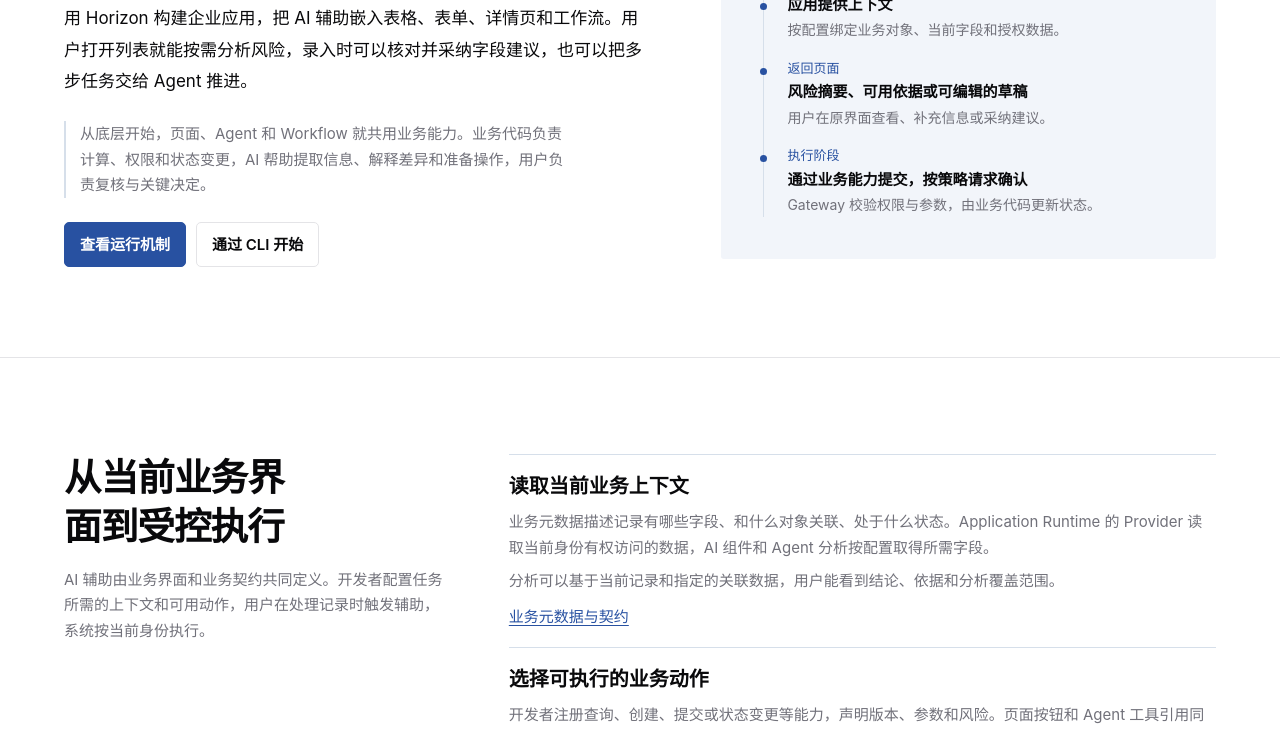
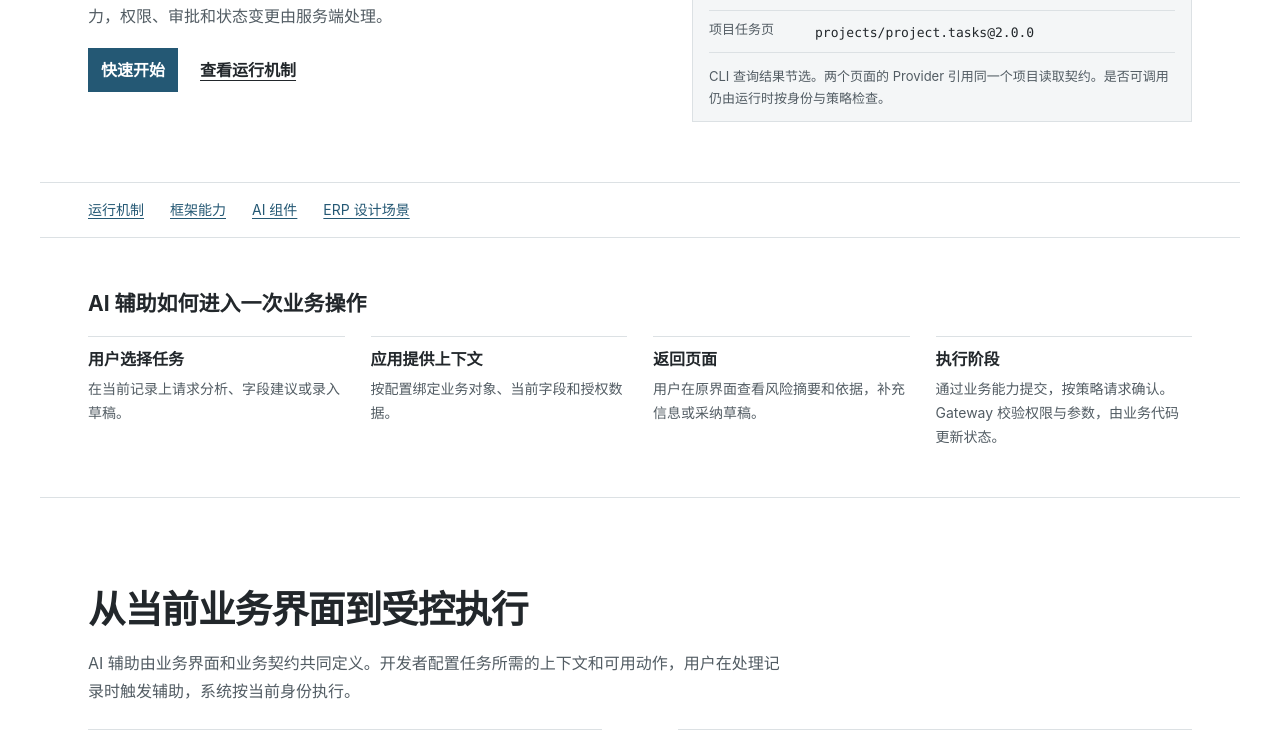
Before and after one commit to itophp/itophp.github.io, a plain HTML site: page index.html in a window 1280 px wide. Shown: the part 324-1056 px from the top of the page. Drawn offline with Linux system fonts and the light colour scheme.

Commit message:
Refine Horizon homepage and add CLI example

```diff
--- a/assets/home.css
+++ b/assets/home.css
@@ -1,173 +1,267 @@
+.home-page {
+  --bg: #ffffff;
+  --fg: #22272b;
+  --muted: #f2f4f4;
+  --muted-fg: #525c63;
+  --border: #dce1e4;
+}
+
+[data-theme="dark"] .home-page {
+  --bg: #181d21;
+  --fg: #f4f6f7;
+  --muted: #20272b;
+  --muted-fg: #bac3ca;
+  --border: #39434b;
+}
+
+.home-page .site-head {
+  background: var(--bg);
+  backdrop-filter: none;
+}
+
+.home-page .head-in {
+  height: 64px;
+}
+
+.home-page .wrap {
+  max-width: 1200px;
+  padding-inline: clamp(18px, 4vw, 48px);
+}
+
 .home-editorial {
-  --site-accent: #2851a1;
-  --site-surface: #f2f5fa;
-  --home-rule: #d6dfea;
+  --site-accent: #245874;
+  --site-surface: #f4f6f7;
+  font-size: 16px;
 }
 
 [data-theme="dark"] .home-editorial {
-  --site-accent: #a6c4ff;
-  --site-surface: #141c29;
-  --home-rule: #354259;
-}
-
-.home-editorial .wrap,
-.home-editorial > .wrap {
-  max-width: 1200px;
+  --site-accent: #9dd2ee;
+  --site-surface: #20272b;
 }
 
 .home-editorial .home-hero {
-  background: var(--bg);
-  padding-block: clamp(48px, 7vw, 96px);
+  padding-block: clamp(40px, 7vw, 86px) clamp(30px, 5vw, 60px);
+  background: none;
+  border: 0;
 }
 
-.home-editorial .hero-layout {
-  grid-template-columns: minmax(0, 1.08fr) minmax(0, .92fr);
-  gap: clamp(32px, 6vw, 84px);
+.home-lead {
+  display: grid;
+  grid-template-columns: minmax(0, 1.08fr) minmax(0, 1fr);
+  gap: clamp(28px, 5vw, 64px);
+  align-items: center;
 }
 
 .home-editorial h1 {
-  font-size: clamp(2.25rem, 4.2vw, 3.75rem);
-  line-height: 1.16;
+  max-width: 11em;
+  font-size: clamp(2.4rem, 4.75vw, 4rem);
+  font-weight: 700;
+  line-height: 1.17;
+  letter-spacing: -.038em;
   text-wrap: balance;
 }
 
-.home-editorial h1 span {
-  display: block;
+.home-editorial .hero-summary {
+  margin: 16px 0 0;
+  font-size: 16px;
+  line-height: 1.8;
 }
 
-.home-editorial .hero-summary {
-  color: var(--fg);
-  max-width: 34em;
-  line-height: 1.85;
+.cli-example {
+  margin: 0;
+  border: 1px solid var(--border);
+  background: var(--site-surface);
 }
 
-.home-editorial .hero-detail {
-  padding-left: 14px;
-  border-left: 2px solid var(--home-rule);
-  max-width: 34em;
+.cli-example figcaption,
+.cli-example > p {
+  padding: 12px 16px;
+}
+
+.cli-example figcaption {
+  font-size: 15px;
+  font-weight: 650;
+}
+
+.cli-command {
+  padding: 10px 16px;
+  overflow-x: auto;
+  color: var(--fg);
+  background: var(--bg);
+  border-block: 1px solid var(--border);
+  white-space: nowrap;
+}
+
+.cli-command span {
+  color: var(--site-accent);
+}
+
+.cli-example code {
+  font: 13px/1.6 ui-monospace, "SF Mono", Consolas, monospace;
+}
+
+.cli-output {
+  margin: 0 16px;
+}
+
+.cli-output > div {
+  display: grid;
+  grid-template-columns: 6em minmax(0, 1fr);
+  gap: 10px;
+  padding-block: 7px;
+  border-bottom: 1px solid var(--border);
+}
+
+.cli-output dt,
+.cli-example > p {
+  color: var(--muted-fg);
+  font-size: 13px;
+}
+
+.cli-output dd {
+  margin: 0;
+  overflow-wrap: anywhere;
+}
+
+.cli-example > p {
+  margin: 0;
+}
+
+.home-index {
+  display: flex;
+  flex-wrap: wrap;
+  gap: 8px 26px;
+  padding-block: 12px;
+  border-block: 1px solid var(--border);
+}
+
+.home-index a {
+  padding: 3px 0;
+  color: var(--site-accent);
+  font-size: 14px;
+}
+
+.home-editorial .home-actions {
+  gap: 10px 22px;
+  margin-top: 18px;
 }
 
 .home-editorial .action {
-  transition: background-color 180ms ease, border-color 180ms ease;
+  display: inline-flex;
+  align-items: center;
+  min-height: 44px;
+  padding: 8px 0;
+  border: 0;
+  border-radius: 0;
+  background: none;
+  text-decoration: underline;
+  text-underline-offset: .24em;
 }
 
 .home-editorial .action.primary {
+  padding-inline: 13px;
+  background: var(--site-accent);
   color: #fff;
-  background: #2851a1;
-  border-color: #2851a1;
+  text-decoration: none;
+}
+
+[data-theme="dark"] .home-editorial .action.primary {
+  color: var(--bg);
 }
 
 .home-editorial .action.primary:hover {
-  background: #1d3e80;
+  text-decoration: underline;
 }
 
-.home-editorial .contract-flow {
-  padding: clamp(22px, 3.5vw, 42px);
-  background: var(--site-surface);
-  border: 0;
-  border-radius: 3px;
+.home-sequence {
+  padding-block: clamp(28px, 4vw, 48px);
 }
 
-.home-editorial .contract-flow figcaption {
-  font-size: 19px;
-  margin-bottom: 21px;
+.home-sequence h2 {
+  margin: 0 0 14px;
+  font-size: 21px;
 }
 
-.contract-sequence {
-  position: relative;
+.home-sequence ol {
+  display: grid;
+  grid-template-columns: repeat(4, minmax(0, 1fr));
+  gap: 18px 26px;
   margin: 0;
-  padding: 0 0 0 23px;
+  padding: 0;
   list-style: none;
-  border-left: 1px solid var(--home-rule);
 }
 
-.contract-sequence li {
-  position: relative;
+.home-sequence li {
+  padding-top: 9px;
+  border-top: 1px solid var(--border);
 }
 
-.contract-sequence li + li {
-  margin-top: 15px;
+.home-sequence h3 {
+  margin: 0;
+  font-size: 16px;
 }
 
-.contract-sequence li::before {
-  content: "";
-  position: absolute;
-  top: .73em;
-  left: -27px;
-  width: 7px;
-  height: 7px;
-  border-radius: 50%;
-  background: var(--site-accent);
-}
-
-.contract-sequence span,
-.contract-sequence strong {
-  display: block;
-}
-
-.contract-sequence span {
-  color: var(--site-accent);
-  font-size: 13px;
-}
-
-.contract-sequence p {
-  margin: 1px 0 0;
+.home-sequence p {
+  margin: 4px 0 0;
   color: var(--muted-fg);
   font-size: 14px;
 }
 
 .home-editorial .home-section {
-  padding-block: clamp(48px, 7.5vw, 96px);
+  padding-block: clamp(42px, 7vw, 88px);
 }
 
-.home-editorial h2 {
-  text-wrap: balance;
+.home-editorial .reading-layout {
+  display: block;
+  border-top: 1px solid var(--border);
 }
 
-.home-editorial .reading-layout,
-.framework-layout {
-  display: grid;
-  grid-template-columns: minmax(0, .7fr) minmax(0, 1.3fr);
-  align-items: start;
-  gap: clamp(24px, 5vw, 64px);
+.home-editorial .reading-layout > header {
+  max-width: 46em;
+  margin-bottom: 24px;
 }
 
 .home-editorial .core-flow {
-  grid-template-columns: minmax(0, 1fr);
-  gap: 0;
+  grid-template-columns: repeat(2, minmax(0, 1fr));
+  gap: 20px clamp(24px, 6vw, 78px);
   margin: 0;
 }
 
-.home-editorial .core-flow li {
-  padding: 16px 0 18px;
-  border-top: 1px solid var(--home-rule);
+.home-editorial .core-flow li,
+.home-editorial .case-grid article {
+  padding-top: 12px;
+  border-top: 1px solid var(--border);
 }
 
 .home-editorial .core-flow h3,
 .home-editorial .case-grid h3 {
-  font-size: 20px;
-  line-height: 1.5;
-  margin: 0 0 8px;
+  font-size: 19px;
+  margin: 0 0 6px;
 }
 
-.home-editorial a:not(.action) {
-  text-underline-offset: .2em;
+.home-editorial a {
+  text-underline-offset: .22em;
 }
 
 .home-editorial .mechanism-list {
-  margin: 0;
+  margin-top: 0;
 }
 
 .home-editorial .mechanism-list > div {
-  grid-template-columns: minmax(0, 1fr);
-  gap: 3px;
-  padding: 13px 0;
-  border-color: var(--home-rule);
+  padding-block: 13px;
 }
 
 .framework-layout {
-  margin-top: 27px;
-  grid-template-columns: minmax(0, 1fr) minmax(0, 1fr);
+  display: grid;
+  grid-template-columns: minmax(0, 1.15fr) minmax(0, 1fr);
+  gap: clamp(18px, 5vw, 65px);
+  align-items: start;
+  margin-top: 24px;
+}
+
+.framework-layout .mechanism-list > div {
+  grid-template-columns: minmax(0, 1fr);
+  gap: 3px;
 }
 
 .framework-figure {
@@ -178,48 +272,45 @@
   display: block;
   width: 100%;
   height: auto;
-  border: 1px solid var(--home-rule);
-  background: #fff;
+  border: 1px solid var(--border);
 }
 
 .framework-figure figcaption {
-  margin-top: 8px;
+  margin-top: 6px;
   color: var(--muted-fg);
   font-size: 13px;
-}
-
-.home-editorial .case-grid {
-  gap: clamp(20px, 3.5vw, 42px);
-}
-
-.home-editorial .case-grid article {
-  padding-top: 14px;
-  border-color: var(--home-rule);
-}
-
-.home-editorial .case-measure {
-  margin-top: 15px;
 }
 
 .home-editorial :focus-visible {
   outline-color: var(--site-accent);
 }
 
-@media (max-width: 880px) {
-  .home-editorial .hero-layout,
-  .home-editorial .reading-layout,
+@media (max-width: 900px) {
+  .home-lead,
   .framework-layout {
     grid-template-columns: minmax(0, 1fr);
   }
 
-  .framework-figure,
-  .home-editorial .contract-flow {
+  .framework-figure {
     max-width: 38rem;
+  }
+
+  .home-sequence ol {
+    grid-template-columns: repeat(2, minmax(0, 1fr));
   }
 }
 
-@media (prefers-reduced-motion: reduce) {
-  .home-editorial .action {
-    transition: none;
+@media (max-width: 620px) {
+  .home-page .head-in {
+    height: auto;
+  }
+
+  .home-editorial .core-flow {
+    grid-template-columns: minmax(0, 1fr);
+  }
+
+  .home-page footer nav {
+    flex-wrap: wrap;
+    gap: 8px 16px;
   }
 }
--- a/index.html
+++ b/index.html
@@ -56,7 +56,7 @@ footer a:hover{color:var(--fg)}
 <link rel="stylesheet" href="assets/site-content.css">
 <link rel="stylesheet" href="assets/home.css">
 </head>
-<body>
+<body class="home-page">
 <header class="site-head">
   <div class="wrap head-in">
     <a class="brand" href="index.html">
@@ -64,7 +64,7 @@ footer a:hover{color:var(--fg)}
       Horizon
     </a>
     <nav class="head-nav">
-      <a class="on" href="index.html">首页</a>
+      <a class="on" href="index.html" aria-current="page">首页</a>
       <a href="features.html">功能</a>
       <a href="quickstart.html">快速开始</a>
       <a href="docs.html">文档</a>
@@ -85,27 +85,44 @@ footer a:hover{color:var(--fg)}
 
 <main class="home home-editorial">
   <section class="home-hero">
-    <div class="wrap hero-layout">
-      <div>
-        <p class="product-type">Horizon · 开源 AI 原生企业应用框架</p>
-        <h1>为业务用户减负的 <span>AI 原生应用框架</span></h1>
-        <p class="hero-summary">用 Horizon 构建企业应用，把 AI 辅助嵌入表格、表单、详情页和工作流。用户打开列表就能按需分析风险，录入时可以核对并采纳字段建议，也可以把多步任务交给 Agent 推进。</p>
-        <p class="hero-detail">从底层开始，页面、Agent 和 Workflow 就共用业务能力。业务代码负责计算、权限和状态变更，AI 帮助提取信息、解释差异和准备操作，用户负责复核与关键决定。</p>
+    <div class="wrap home-lead">
+      <div class="lead-heading">
+        <h1>AI 原生企业应用框架</h1>
+        <p class="hero-summary">用 Horizon 构建业务页面、Agent 和工作流。用户可以在原界面分析风险、核对录入建议，也可以把多步任务交给 Agent。页面与 Agent 共用业务能力，权限、审批和状态变更由服务端处理。</p>
         <div class="home-actions">
-          <a class="action primary" href="#how-it-works">查看运行机制</a>
-          <a class="action" href="quickstart.html">通过 CLI 开始</a>
+          <a class="action primary" href="quickstart.html">快速开始</a>
+          <a class="action" href="#how-it-works">查看运行机制</a>
         </div>
       </div>
-      <figure class="contract-flow">
-        <figcaption>AI 辅助如何进入一次业务操作</figcaption>
-        <ol class="contract-sequence">
-          <li><strong>用户选择任务</strong><p>在当前记录上请求分析、字段建议或录入草稿。</p></li>
-          <li><strong>应用提供上下文</strong><p>按配置绑定业务对象、当前字段和授权数据。</p></li>
-          <li><span>返回页面</span><strong>风险摘要、可用依据或可编辑的草稿</strong><p>用户在原界面查看、补充信息或采纳建议。</p></li>
-          <li><span>执行阶段</span><strong>通过业务能力提交，按策略请求确认</strong><p>Gateway 校验权限与参数，由业务代码更新状态。</p></li>
-        </ol>
+
+      <figure class="cli-example">
+        <figcaption>查看哪些页面使用同一个业务能力</figcaption>
+        <div class="cli-command"><code><span aria-hidden="true">$</span> ./horizon-cli refs capability:project.get@1.0.0</code></div>
+        <dl class="cli-output">
+          <div><dt>业务能力</dt><dd><code>project.get@1.0.0</code></dd></div>
+          <div><dt>项目详情页</dt><dd><code>projects/project.detail@2.0.0</code></dd></div>
+          <div><dt>项目任务页</dt><dd><code>projects/project.tasks@2.0.0</code></dd></div>
+        </dl>
+        <p>CLI 查询结果节选。两个页面的 Provider 引用同一个项目读取契约。是否可调用仍由运行时按身份与策略检查。</p>
       </figure>
     </div>
+  </section>
+
+  <nav class="home-index wrap" aria-label="首页内容">
+    <a href="#how-it-works">运行机制</a>
+    <a href="#framework">框架能力</a>
+    <a href="#ai-components">AI 组件</a>
+    <a href="#erp-scenarios">ERP 设计场景</a>
+  </nav>
+
+  <section class="home-sequence wrap" aria-labelledby="sequence-title">
+    <h2 id="sequence-title">AI 辅助如何进入一次业务操作</h2>
+    <ol role="list">
+      <li><h3>用户选择任务</h3><p>在当前记录上请求分析、字段建议或录入草稿。</p></li>
+      <li><h3>应用提供上下文</h3><p>按配置绑定业务对象、当前字段和授权数据。</p></li>
+      <li><h3>返回页面</h3><p>用户在原界面查看风险摘要和依据，补充信息或采纳草稿。</p></li>
+      <li><h3>执行阶段</h3><p>通过业务能力提交，按策略请求确认。Gateway 校验权限与参数，由业务代码更新状态。</p></li>
+    </ol>
   </section>
 
   <section class="home-section wrap reading-layout" id="how-it-works">
```
